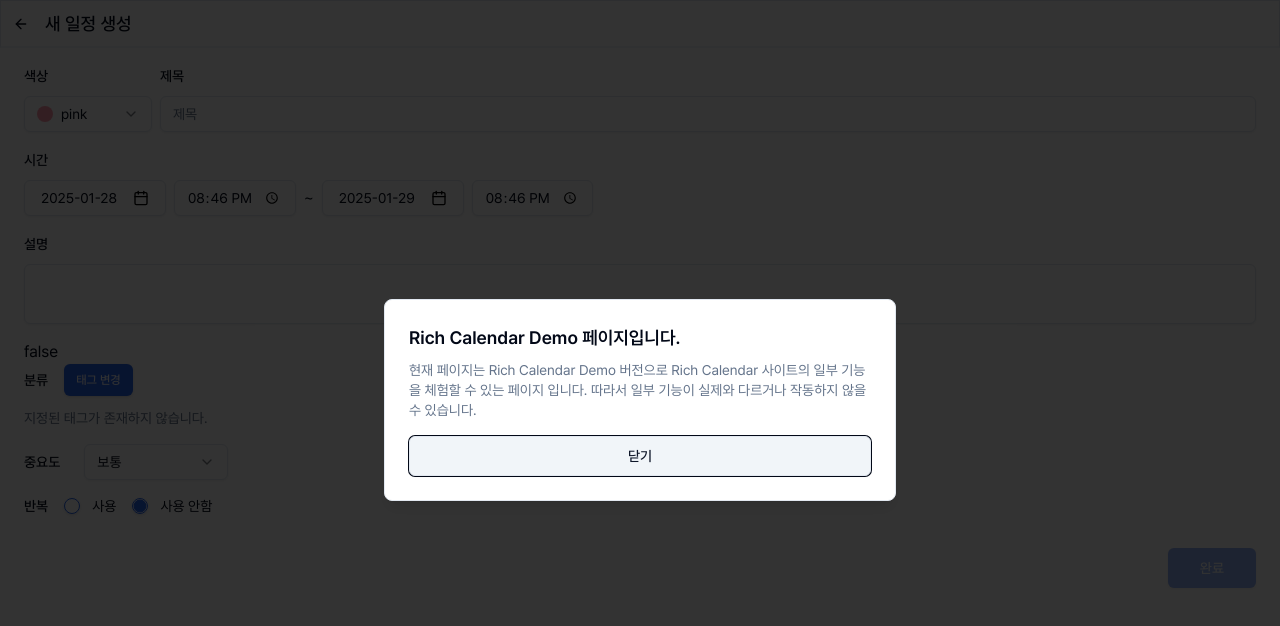
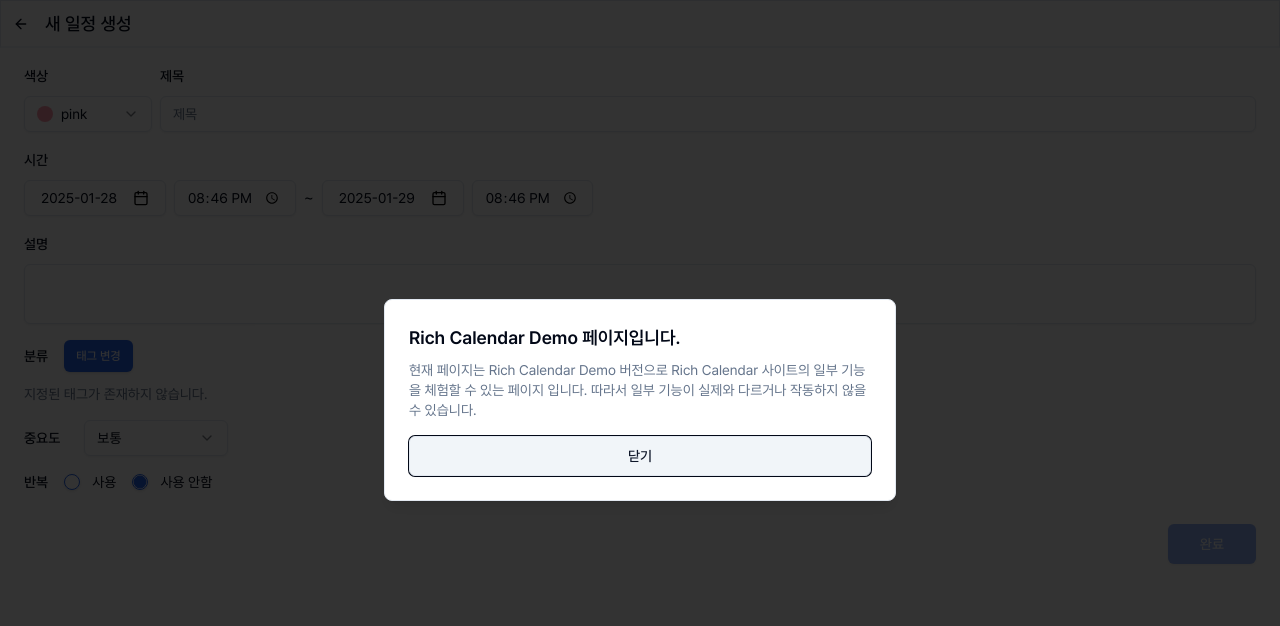
Before and after one commit to spare8433/rich-calendar_FE, a Next.js app: page /schedules/add in a window 1280 px wide. Shown: the top 626 px of the page. Built offline with nearby package versions, Linux system fonts and the light colour scheme.

Commit message:
FIX: delete unnecessary code

```diff
--- a/src/app/schedules/schedule-form/fields/tags-field.tsx
+++ b/src/app/schedules/schedule-form/fields/tags-field.tsx
@@ -64,7 +64,6 @@
 
   return (
     <div className="space-y-3">
-      {isSubMenuOpen ? "true" : "false"}
       <div className="mb-3 flex items-center gap-x-4">
         <span className="text-sm font-medium">분류</span>
 
```
